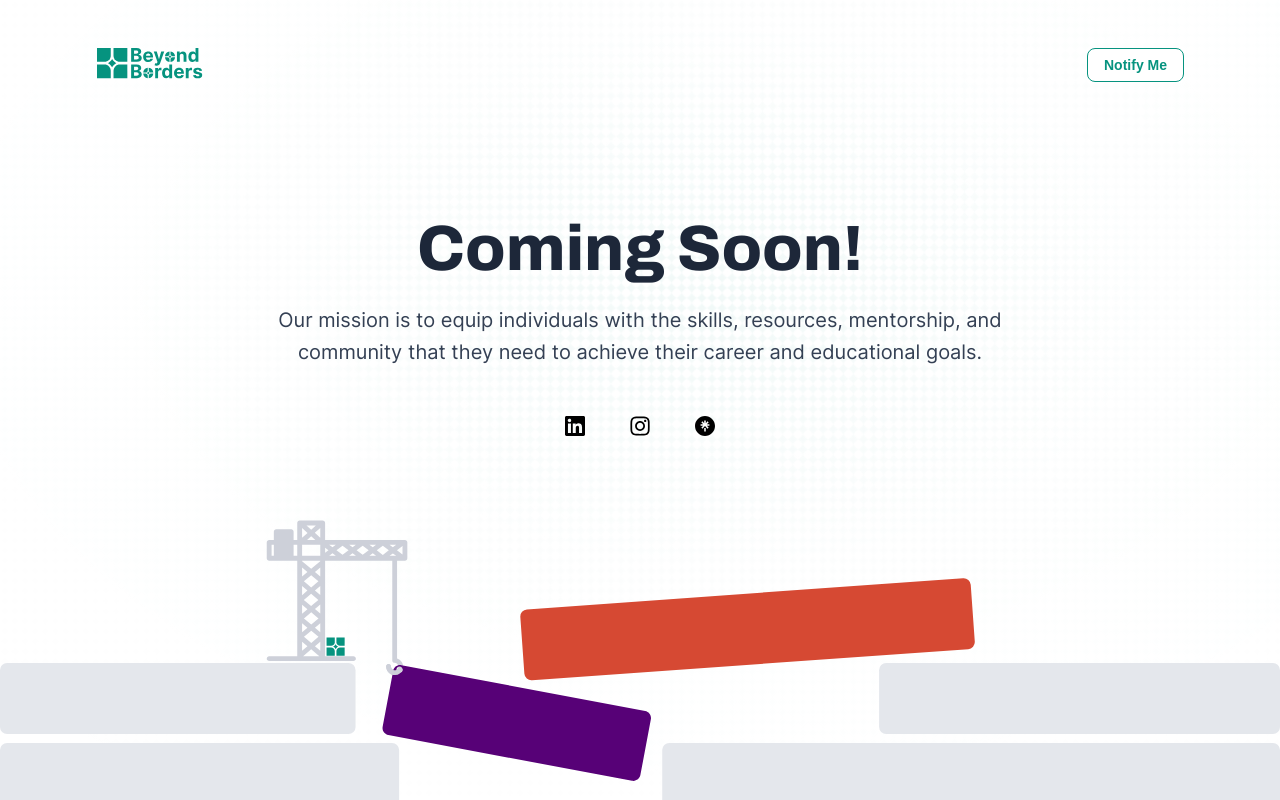
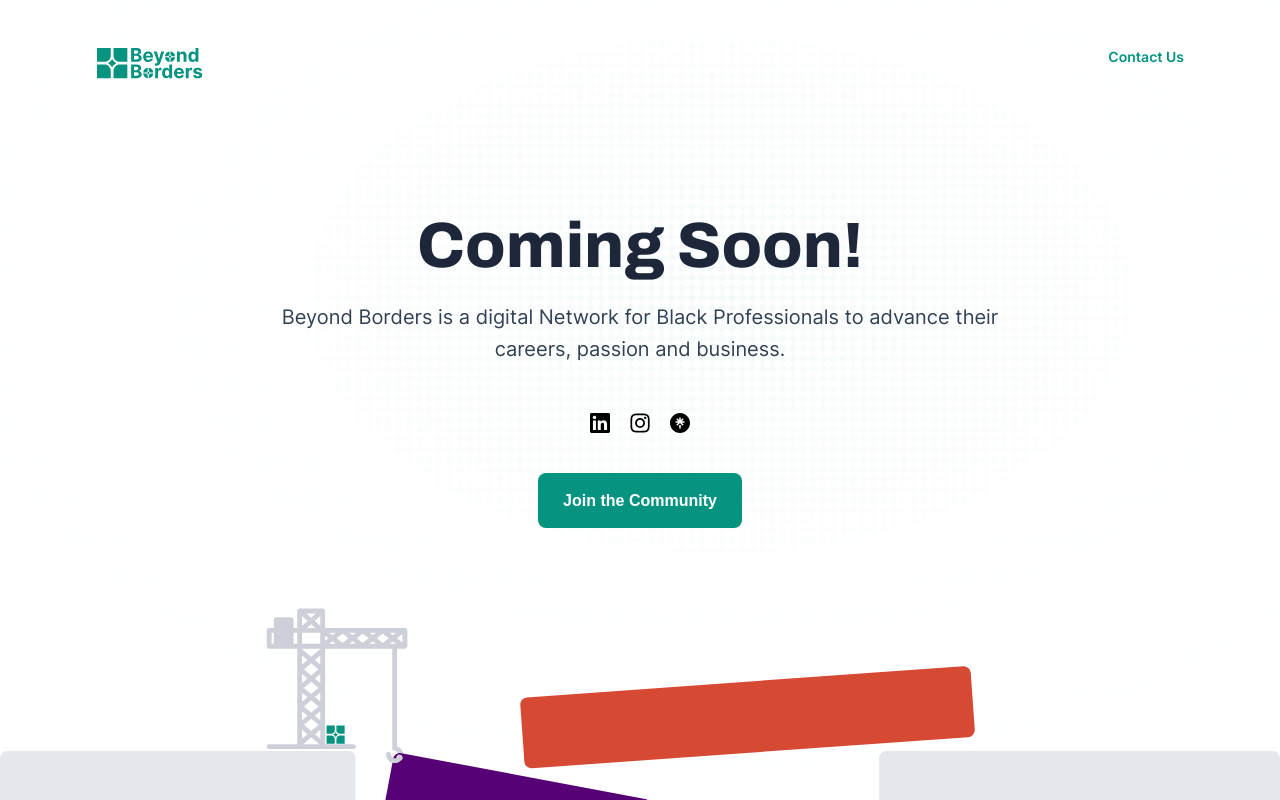
Before and after one commit to vicok2003/Beyond-borders, a React (Create React App) app: page / in a window 1280 px wide. Shown: the top 800 px of the page. Built offline with nearby package versions, Linux system fonts and the light colour scheme.

Commit message:
Changed the intro message, addede a new button

```diff
--- a/src/components/ComingSoon.js
+++ b/src/components/ComingSoon.js
@@ -12,14 +12,12 @@ export default function ComingSoon() {
     <div className="coming-soon-container">
       <div className="top-header">
       <img src={logo} alt="Logo" className="logo" />
-      <a href="https://subscribepage.io/beyondbordersletters" target="_blank" rel="noopener noreferrer">
-        <button className="notify-me-btn">Notify Me</button>
-      </a>
+      <a href=' hello@beyondbordersnet.com' target="_blank" rel="noopener noreferrer" className='contact-us'>Contact Us</a>
       </div>
 
       <div className="comingsoon-message">
         <h1 className="heading">Coming Soon!</h1>
-        <p className="paragraph">Our mission is to equip individuals with the skills, resources, mentorship, and community that they need to achieve their career and educational goals.</p>
+        <p className="paragraph">Beyond Borders is a digital Network for Black Professionals to advance their careers, passion and business.</p>
 
         <div className="social-icons-container">
           <a href="https://www.linkedin.com/company/beyond-borders-hq/" target="_blank" rel="noopener noreferrer">
@@ -32,6 +30,9 @@ export default function ComingSoon() {
             <img src={linkTree} alt="linkTree" />
           </a>
         </div>
+        <a href="https://subscribepage.io/beyondbordersletters" target="_blank" rel="noopener noreferrer">
+        <button className="join-btn ">Join the Community</button>
+        </a>
       </div>
 
       <img src={block} alt="building blocks" className="blocks"></img>
--- a/src/styles/ComingSoon.css
+++ b/src/styles/ComingSoon.css
@@ -14,6 +14,11 @@
     box-sizing: border-box;
     margin: 0;
     padding: 0;
+}
+
+a{
+  text-decoration: none;
+  cursor: pointer;
 }
 
 body{
@@ -38,24 +43,37 @@ body{
     height: 31.22px;
   }
 
-  /* Style for the notify me button */
-  .notify-me-btn {
-    padding: 8px 16px;
-    background-color: white;
-    border: 1.8px solid #06937F;
-    border-radius: 8px;
+   .contact-us{
     color: #06937F;
     font-size: 14px;
     font-weight: 600;
+  }
+
+  /* Style for the notify me button */
+  .join-btn {
+    width: 204px;
+    height: 55px;
+    padding: 16px 24px;
+    background: #06937F;
+    color: #ffffff;
+    border: none;
+    border-radius: 8px;
+    font-size: 16px;
+    font-weight: 600;
     cursor: pointer;
-    transition: background-color 0.4s ease, color 0.3s ease;
+    margin-top: 36px;
+    box-shadow: inset 0 0 0 0 #ffffff ;
+    transition: ease-out 0.5s;
+  }
+
+  .join-btn:hover{
+    box-shadow: inset 204px  0 0 0 #ffffff;
+    cursor: pointer;
+    color: #06937F;
+    border: 1.5px solid #06937F;
   }
 
 
-  .notify-me-btn:hover {
-    background-color: #06937F;
-    color: white;
-  }
 
 
   .comingsoon-message{
@@ -85,7 +103,7 @@ body{
   .social-icons-container{
     display: flex;
     justify-content: space-between;
-    width: 150px;
+    width: 100px;
     margin: auto;
     padding-top: 36px;
   }
```
